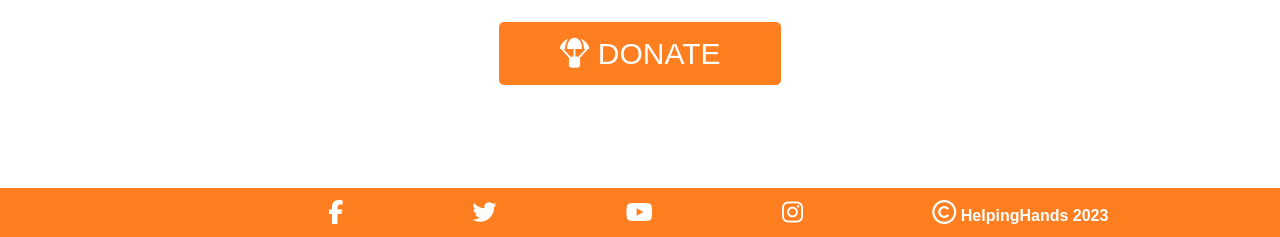
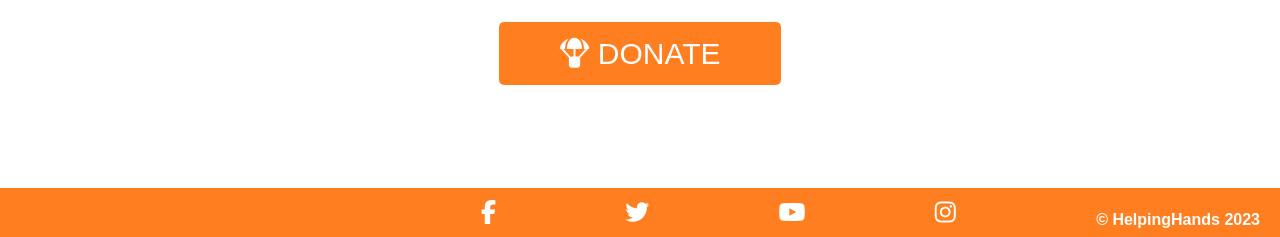
Before and after one commit to jackcrosbie/hackathon-feb, a Django app: page / in a window 1280 px wide. Shown: the part 2543-2780 px from the top of the page. Run offline with Django 3.2, Linux system fonts and the light colour scheme; some libraries are stand-ins or nearby versions; some web fonts are replaced.

Commit message:
fix: copyright styling

```diff
--- a/ngo/static/css/base.css
+++ b/ngo/static/css/base.css
@@ -368,9 +368,12 @@ hr {
     color: white;
 }
 
-.social-footer span{
+.social-footer #copyright{
     font-weight: 600;
     color: white;
+    position: absolute;
+    right: 20px;
+    top: 20px;
 }
 
 
--- a/ngo/templates/base.html
+++ b/ngo/templates/base.html
@@ -71,7 +71,7 @@
       <li><a href="https://instagram.com" target="_blank" rel="noopener" aria-label="Visit our Instagram page (opens in a new tab)">
         <i class="fa-brands fa-instagram"></i>
       </a></li>
-      <span id="copyright"><i class="fa-regular fa-copyright"></i> <span>HelpingHands 2023</span> </span>
+      <span id="copyright">&#169; HelpingHands 2023</span>
     </ul>
 
 
```
